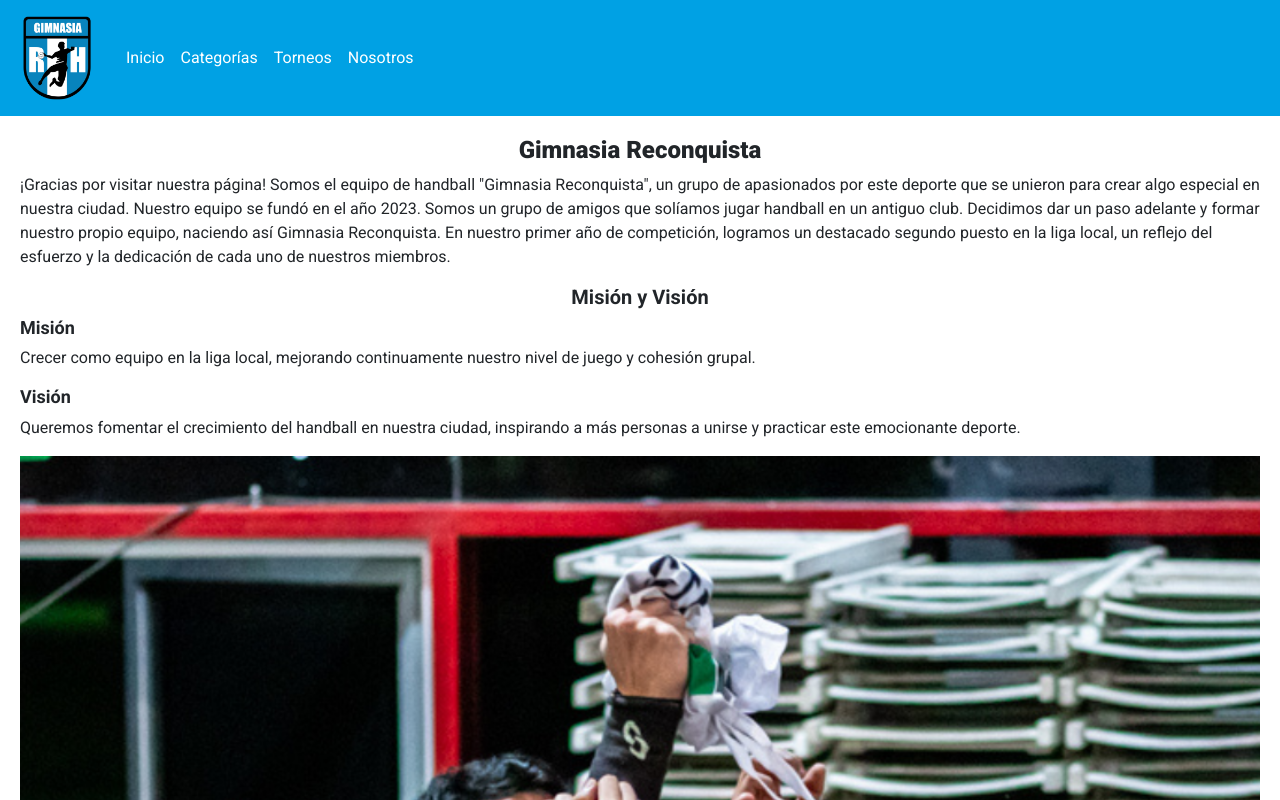
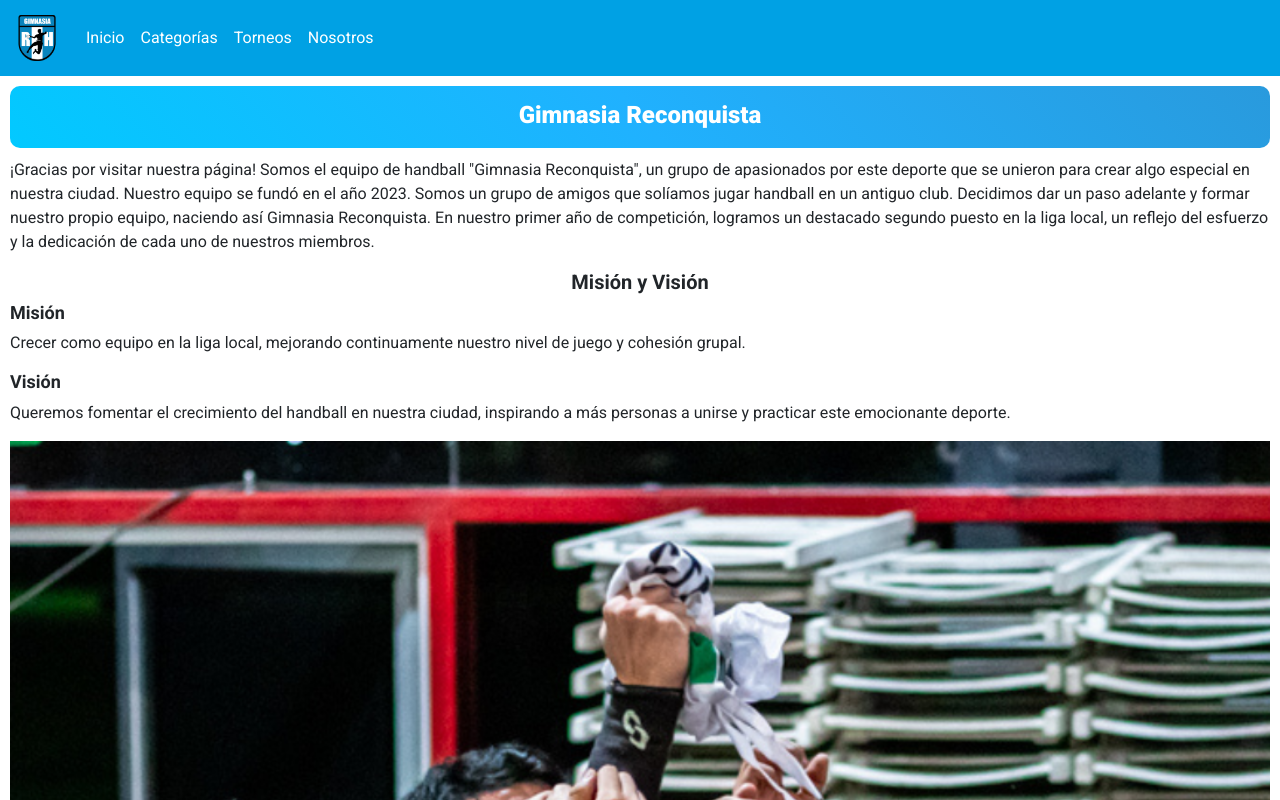
Before and after one commit to MatiasMontenegro08/Gimnasia-Reconquista-Handball, a React (Vite) app: page /nosotros in a window 1280 px wide. Shown: the top 800 px of the page. Built offline with nearby package versions, Linux system fonts and the light colour scheme.

Commit message:
ajustes page-nosotros

```diff
--- a/src/Components/Carrusel/carrusel.css
+++ b/src/Components/Carrusel/carrusel.css
@@ -1,7 +1,6 @@
 
 .section-ultimos-partidos{
     text-align: center;
-    padding: 10px;
 }
 
 .container-lista{
@@ -14,7 +13,6 @@
 
 .container-partido{
     width: 100%;
-    padding: 10px;
     background-color: #00a1e4ff;
     border-radius: 15px;
     box-shadow: 1px 1px 10px rgba(0, 0, 0, 0.288);
@@ -27,6 +25,8 @@
 
 .partido-titulo{
     font-size: 1rem;
+    margin-top: 10px;
+    margin-bottom: 2px;
 }
 
 .container-partido-body{
@@ -34,7 +34,6 @@
     justify-content: center;
     align-items: center;
     text-align: center;
-    font-weight: bold;
     font-size: 1.5rem;
     gap: 10px;
     padding: 10px;
--- a/src/Components/Navbar/Navbar.jsx
+++ b/src/Components/Navbar/Navbar.jsx
@@ -8,7 +8,7 @@ const Navbar = () => {
     return (
         <nav className="navbar navbar-expand-sm">
             <div className="container-fluid">
-                <Link className="navbar-brand" to="/"><img src={logoGimnasia} width={90} alt="Escudo Gimnasia Handball" /></Link>
+                <Link className="navbar-brand" to="/"><img src={logoGimnasia} width={50} alt="Escudo Gimnasia Handball" /></Link>
                 <button className="navbar-toggler" type="button" data-bs-toggle="collapse" data-bs-target="#collapsibleNavbar">
                     <span className="navbar-toggler-icon"></span>
                 </button>
--- a/src/pages/categoria/categoria.css
+++ b/src/pages/categoria/categoria.css
@@ -36,10 +36,13 @@
 .container-direcciones{
     display: flex;
     flex-direction: column;
+    gap: 10px;
 }
 
 .direccion{
     display: flex;
+    justify-content: left;
+    align-items: center;
     gap: 5px;
     a{
         &:hover{
--- a/src/pages/inicio/home.css
+++ b/src/pages/inicio/home.css
@@ -1,3 +1,4 @@
 .main-home{
     text-align: center;
+    padding: 10px;
 }
--- a/src/pages/nosotros/Nosotros.jsx
+++ b/src/pages/nosotros/Nosotros.jsx
@@ -1,11 +1,14 @@
 import React from 'react'
 import imgNosotros from '../../../public/img/torneos/nosotros.png'
+import logo from '../../../public/img/logos/EscudoGimnasiaHandballReconquista.svg'
 import './nosotros.css'
 
 const Nosotros = () => {
     return (
         <main className='main-nosotros'>
-            <h1>Gimnasia Reconquista</h1>
+            <div className="container-titulo">
+                <h1>Gimnasia Reconquista</h1>
+            </div>
             <div className="historia">
                 <p>¡Gracias por visitar nuestra página! Somos el equipo de handball "Gimnasia Reconquista", un grupo de apasionados por este deporte que se unieron para crear algo especial en nuestra ciudad. Nuestro equipo se fundó en el año 2023. Somos un grupo de amigos que solíamos jugar handball en un antiguo club. Decidimos dar un paso adelante y formar nuestro propio equipo, naciendo así Gimnasia Reconquista. En nuestro primer año de competición, logramos un destacado segundo puesto en la liga local, un reflejo del esfuerzo y la dedicación de cada uno de nuestros miembros.</p>
                 <h2>Misión y Visión</h2>
--- a/src/pages/nosotros/nosotros.css
+++ b/src/pages/nosotros/nosotros.css
@@ -1,13 +1,27 @@
-.main-nosotros{
-    padding: 20px;
+.main-nosotros {
+    padding: 10px;
 
-    h1, h2{
+    h1,
+    h2 {
         text-align: center;
     }
 }
 
-.nosotros-img{
-    img{
+.container-titulo {
+    border-radius: 10px;
+    background: rgb(122, 233, 255);
+    background-image: linear-gradient(50deg, #02c9ff 0, #20b1fe 50%, #299add 100%);
+    color: white;
+    margin-bottom: 10px;
+    padding: 10px;
+
+    h1{
+        margin-top: 5px;
+    }
+}
+
+.nosotros-img {
+    img {
         width: 100%;
     }
 }
```
Also changed, not shown: 1 other file (tests, documents, lock files or other folders).
